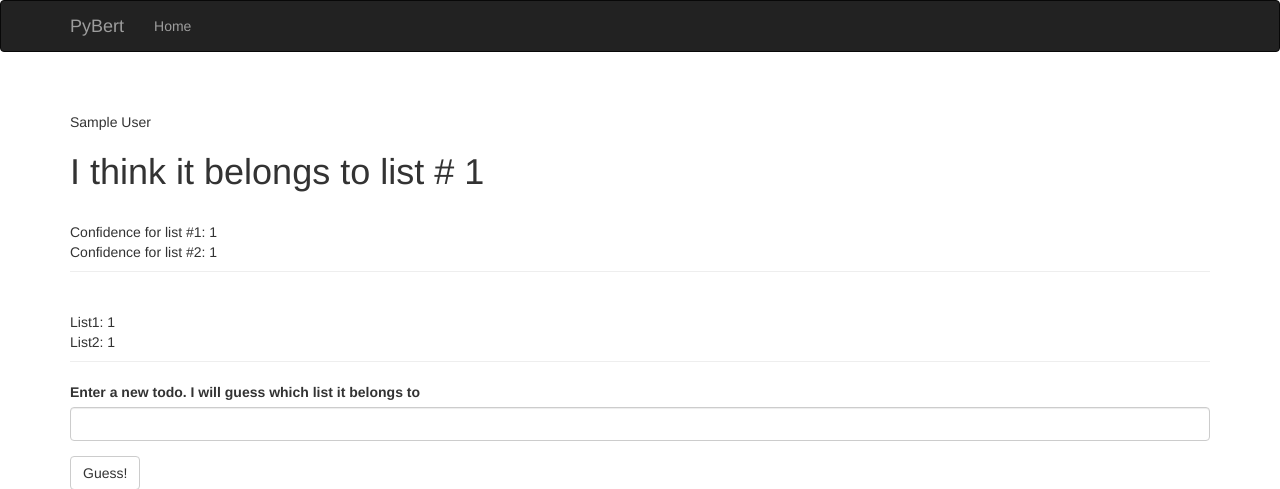
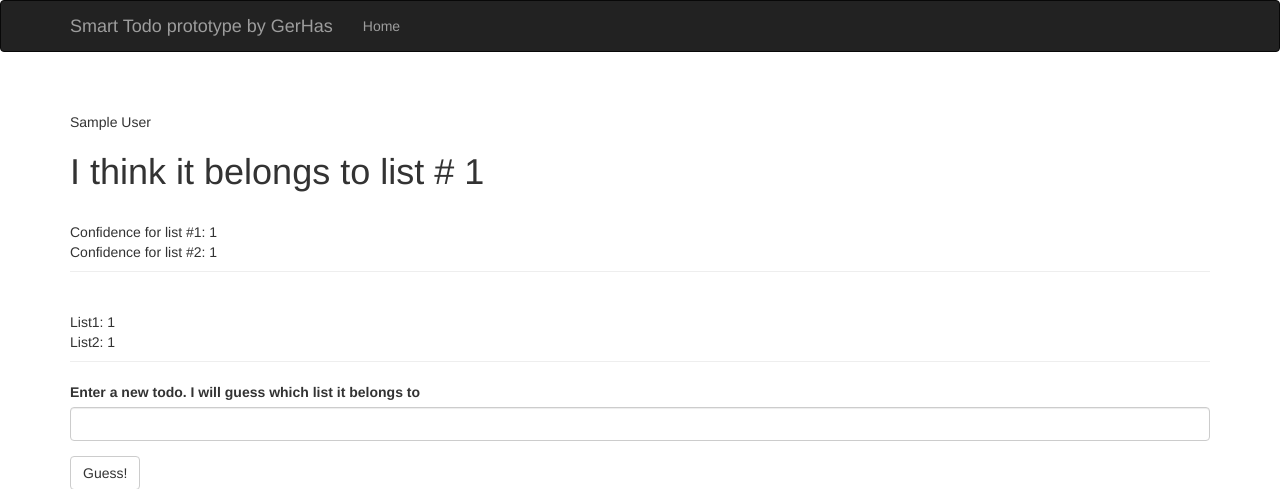
Before and after one commit to haslhofer/embedding, a Flask app: page /additems in a window 1280 px wide. Shown: the top 489 px of the page. Run offline with Flask 2, Linux system fonts and the light colour scheme; the visitor is signed in with stand-in values (Sample User, id 1); some libraries are stand-ins or nearby versions.

Commit message:
minor fixes

```diff
--- a/templates/base.html
+++ b/templates/base.html
@@ -18,7 +18,7 @@
                 <span class="icon-bar"></span>
                 <span class="icon-bar"></span>
             </button>
-            <a class="navbar-brand" href="/">PyBert</a>
+            <a class="navbar-brand" href="/">Smart Todo prototype by GerHas</a>
         </div>
         <div class="navbar-collapse collapse">
             <ul class="nav navbar-nav">
--- a/templates/index.html
+++ b/templates/index.html
@@ -1,7 +1,7 @@
 {% extends "base.html" %}
 {% import "bootstrap/wtf.html" as wtf %}
 
-{% block title %}PyBertSmart Todo prototype written by GerHas{% endblock %}
+{% block title %}Smart Todo prototype written by GerHas{% endblock %}
 
 {% block page_content %}
 <div class="page-header">
```
